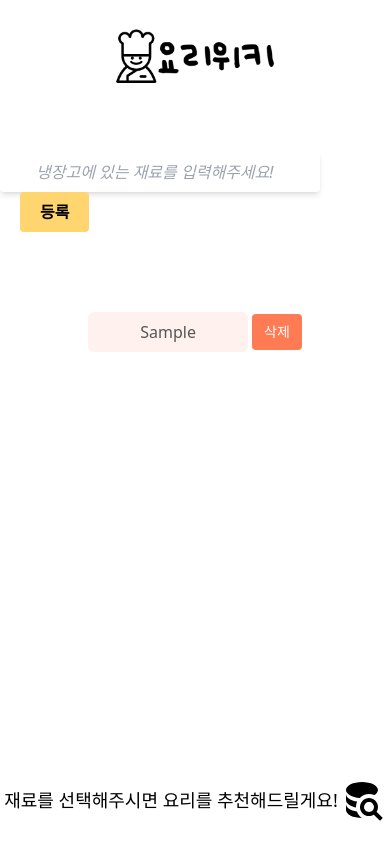
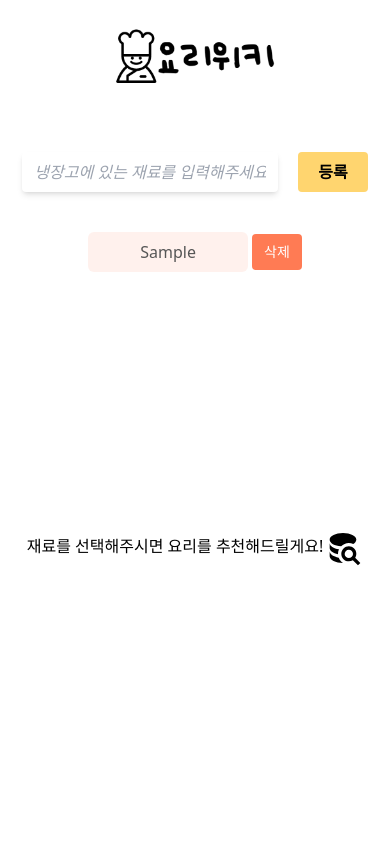
Before and after one commit to jaeyeong815/cooking-wiki, a Next.js app: page / in a window 390 px wide. Both pictures are taken after typing "Sample" into the empty fields and a click on the button "등록". Built offline with nearby package versions, Linux system fonts and the light colour scheme.

Commit message:
[REFACTOR] 모바일 화면에 맞춰서 디자인 수정(#10)

```diff
--- a/src/components/AnswerToQuestion/FoodRecipe/FoodRecipe.tsx
+++ b/src/components/AnswerToQuestion/FoodRecipe/FoodRecipe.tsx
@@ -10,7 +10,7 @@ const FoodRecipe = () => {
     <>
       {recipe.length > 0 && (
         <>
-          <div className="grid grid-cols-2 mx-10 md:mx-48">
+          <div className="grid grid-cols-2 mx-10 md:mx-48 my-6">
             <div className="justify-self-center">
               <p className="font-extrabold text-center">재료</p>
               {recipe.map((el) =>
--- a/src/components/AnswerToQuestion/index.tsx
+++ b/src/components/AnswerToQuestion/index.tsx
@@ -4,7 +4,7 @@ import RecommendFoodList from '@/components/AnswerToQuestion/\bRecommendFood.tsx
 
 const AnswerToQuestion = () => {
   return (
-    <div className="flex flex-col items-center">
+    <div className="flex flex-col items-center justify-center mb-10">
       <RecommendFoodList />
       <SearchFoodRecipe />
       <FoodRecipe />
--- a/src/components/MyRefrigerator/Ingredient/AddIngredient.tsx
+++ b/src/components/MyRefrigerator/Ingredient/AddIngredient.tsx
@@ -19,9 +19,9 @@ const AddIngredient = () => {
   };
 
   return (
-    <form onSubmit={handleEnteredIngredient}>
+    <form className="flex items-center justify-center" onSubmit={handleEnteredIngredient}>
       <input
-        className="w-80 placeholder:italic placeholder:text-slate-400 bg-white rounded py-2 px-9 shadow-md focus:outline-none focus:border-yellow focus:ring-yellow focus:ring-1"
+        className="w-64 placeholder:italic placeholder:text-slate-400 bg-white rounded py-2 px-3 shadow-md focus:outline-none focus:border-yellow focus:ring-yellow focus:ring-1"
         type="text"
         placeholder="냉장고에 있는 재료를 입력해주세요!"
         value={ingredient}
--- a/src/components/MyRefrigerator/Ingredient/IngredientList.tsx
+++ b/src/components/MyRefrigerator/Ingredient/IngredientList.tsx
@@ -14,7 +14,7 @@ const IngredientList = () => {
 
   return (
     <>
-      <ul className="my-20 overflow-y-auto h-96 px-10">
+      <ul className="my-10 overflow-y-auto h-64 px-10">
         {ingredientList.length === 0 && (
           <div className="flex items-center">
             <span className="text-xl">재료가 텅 비어있어요</span>
@@ -33,9 +33,9 @@ const IngredientList = () => {
         ))}
       </ul>
       {ingredientList.length > 0 && selectList.length === 0 && (
-        <div className="text-lg flex items-center">
+        <div>
           <span>재료를 선택해주시면 요리를 추천해드릴게요!</span>
-          <img className="w-12 h-12 inline-block" src="/search.svg" />
+          <img className="w-10 h-10 inline-block" src="/search.svg" />
         </div>
       )}
     </>
--- a/src/components/MyRefrigerator/SelectedIngredient/SearchFoodList.tsx
+++ b/src/components/MyRefrigerator/SelectedIngredient/SearchFoodList.tsx
@@ -28,11 +28,7 @@ const SearchFoodList = () => {
   };
 
   return (
-    <>
-      {selectList.length > 0 && (
-        <SearchButton loading={isLoading} onClick={handleSearch} text="위 재료로 만들 수 있는 요리 검색하기" />
-      )}
-    </>
+    <>{selectList.length > 0 && <SearchButton loading={isLoading} onClick={handleSearch} text="요리 검색하기" />}</>
   );
 };
 
--- a/src/components/MyRefrigerator/SelectedIngredient/SelectedList.tsx
+++ b/src/components/MyRefrigerator/SelectedIngredient/SelectedList.tsx
@@ -13,9 +13,9 @@ const SelectIngredientList = () => {
   return (
     <>
       {selectList.length > 0 && (
-        <div className="pt-14 px-24 shadow-xl flex flex-col items-center rounded-md bg-yellow/10">
+        <div className="w-64 pt-14 shadow-xl flex flex-col items-center rounded-md bg-yellow/10">
           <p className="font-bold text-xl">선택된 재료</p>
-          <ul className="my-6 overflow-y-auto h-60 px-10">
+          <ul className="my-6 overflow-y-auto h-60">
             {selectList.map((ingredient) => (
               <li className="mb-3 flex items-center" key={ingredient}>
                 <span className="inline-block item-ingredient font-bold">{ingredient}</span>
--- a/src/components/MyRefrigerator/index.tsx
+++ b/src/components/MyRefrigerator/index.tsx
@@ -4,7 +4,7 @@ import SelectedIngredientList from '@/components/MyRefrigerator/SelectedIngredie
 
 const MyRefrigerator = () => {
   return (
-    <div className="flex flex-col items-center">
+    <div className="flex flex-col items-center justify-center mb-10">
       <AddIngredient />
       <IngredientList />
       <SelectedIngredientList />
--- a/src/components/UI/SearchButton.tsx
+++ b/src/components/UI/SearchButton.tsx
@@ -6,7 +6,7 @@ interface PropsType {
 
 const SearchButton = (props: PropsType) => {
   return (
-    <button className={`btn-primary my-14 ${props.loading ? 'animate-pulse' : ''}`} onClick={props.onClick}>
+    <button className={`btn-primary m-3 ${props.loading ? 'animate-pulse' : ''}`} onClick={props.onClick}>
       {props.text}
     </button>
   );
--- a/src/styles/globals.css
+++ b/src/styles/globals.css
@@ -1,6 +1,15 @@
 @tailwind base;
 @tailwind components;
 @tailwind utilities;
+
+* {
+  margin: 0;
+  padding: 0;
+}
+
+body {
+  word-break: keep-all;
+}
 
 @layer components {
   .btn-primary {
```
